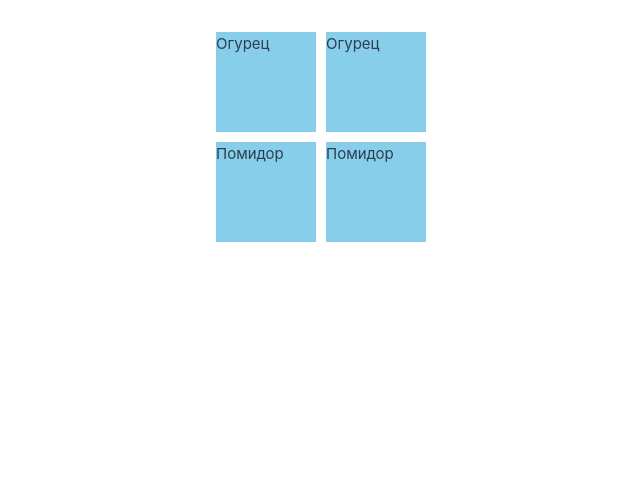
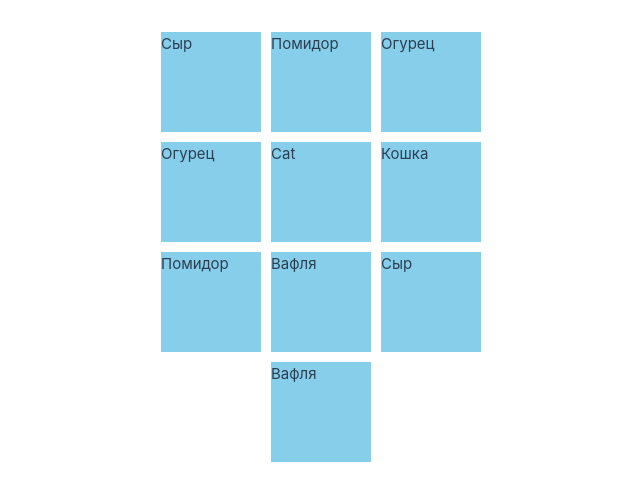
Before and after one commit to 1Secand1/EngliPairs, a Vue app in the folder servises/frontend/: page /game in a window 1280 px wide. Shown: the top 500 px of the page, without its empty margins (319-959 px from the left). Built offline with nearby package versions, Linux system fonts and the light colour scheme.

Commit message:
feat: добавлена генерация масива карточка и их рандомизауия

```diff
--- /dev/null
+++ b/servises/frontend/src/service/useMemoryGame.ts
@@ -0,0 +1,63 @@
+import type { TMemoryGame } from "@/types/memoryGame";
+
+export class MemoryGame {
+  selectedCardsId = [] as TMemoryGame.Card[];
+  currentPlayerId = 0;
+  players = [];
+  cardsConfig: TMemoryGame.CardsConfig = [];
+  cards: TMemoryGame.Card | [] = [];
+
+  constructor(cardsConfig: TMemoryGame.CardsConfig) {
+    this.cards = this.parseCardsConfig(cardsConfig);
+  }
+
+  getCards() {
+    return this.randomArray(this.cards);
+  }
+
+  parseCardsConfig(cardsConfig: TMemoryGame.CardsConfig): TMemoryGame.Card[] {
+    return cardsConfig.flatMap((item, index) => {
+      const iscustomPair = "customPair" in item;
+      const cards = iscustomPair
+        ? item.customPair || []
+        : [item.pair, item.pair];
+
+      return cards.map((card, i) => ({
+        id: Number(`${i}${index}`),
+        key: index,
+        ...card,
+      }));
+    });
+  }
+
+  pickCard(card: TMemoryGame.Card) {
+    if (!("id" in card)) {
+      console.warn("отсутствует поле id");
+      return;
+    }
+
+    if (this.selectedCardsId[0]?.id === card.id) return;
+
+    this.selectedCardsId.push(card);
+
+    if (this.selectedCardsId.length != 2) return;
+    const [a, b] = this.selectedCardsId;
+
+    if (a.key == b.key) {
+      console.log("Пара");
+    } else {
+      console.log("не пара");
+    }
+
+    this.selectedCardsId.length = 0;
+  }
+
+  randomArray<T>(array: T[]): T[] {
+    const result = [...array];
+    for (let i = result.length - 1; i > 0; i--) {
+      const j = Math.floor(Math.random() * (i + 1));
+      [result[i], result[j]] = [result[j], result[i]];
+    }
+    return result;
+  }
+}
--- a/servises/frontend/src/views/PageGame.vue
+++ b/servises/frontend/src/views/PageGame.vue
@@ -1,7 +1,8 @@
 <template>
   <section class="conteiner">
     <div
-      v-for="card in cards"
+      v-for="card in memoryCards"
+      :key="card.id"
       @click="memoryGame.pickCard(card)"
       class="memory-card"
     >
@@ -10,63 +11,22 @@
   </section>
 </template>
 <script setup lang="ts">
-interface Card {
-  id: number;
-  text: string;
-}
+import { MemoryGame } from "@/service/useMemoryGame";
+import type { TMemoryGame } from "@/types/memoryGame";
+import { ref } from "vue";
 
-interface Player {
-  name: string;
-  points: number;
-  selectedCards: Card[];
-}
+const cardsConfig: TMemoryGame.CardsConfig = [
+  { pair: { text: "Огурец" } },
+  { pair: { text: "Помидор" } },
+  { pair: { text: "Сыр" } },
+  { pair: { text: "Вафля" } },
+  {
+    customPair: [{ text: "Кошка" }, { text: "Cat" }],
+  },
+];
 
-type CardsConfig = (Card | Card[])[];
-
-const cards = [
-  { id: 1, key: 1, text: "Огурец" },
-  { id: 2, key: 1, text: "Огурец" },
-  { id: 3, key: 2, text: "Помидор" },
-  { id: 4, key: 2, text: "Помидор" },
-] satisfies Card[];
-
-const cardsConfig = [
-  {
-    text: "Огурец",
-    imgUrl: "",
-  },
-  [
-    { text: "Кошка", imgUrl: "" },
-    { text: "Cat", imgUrl: "" },
-  ],
-] as CardsConfig;
-
-class MemoryGame {
-  selectedCardsId = [] as Card[];
-  currentPlayerId = 0;
-  players = [];
-
-  constructor(players) {}
-
-  pickCard(card: Card) {
-    if (this.selectedCardsId[0]?.id === card.id) return;
-
-    this.selectedCardsId.push(card);
-
-    if (this.selectedCardsId.length != 2) return;
-    const [a, b] = this.selectedCardsId;
-
-    if (a.key == b.key) {
-      console.log("Пара");
-    } else {
-      console.log("не пара");
-    }
-
-    this.selectedCardsId.length = 0;
-  }
-}
-
-const memoryGame = new MemoryGame([]);
+const memoryGame = new MemoryGame(cardsConfig);
+const memoryCards = ref(memoryGame.getCards());
 </script>
 <style scoped>
 .memory-card {
@@ -77,7 +37,7 @@ const memoryGame = new MemoryGame([]);
 }
 
 .conteiner {
-  max-width: 300px;
+  max-width: 400px;
   display: flex;
   flex-wrap: wrap;
   justify-content: center;
```
Also changed, not shown: servises/frontend/src/types/memoryGame.d.ts (added, +21 -0 lines).
